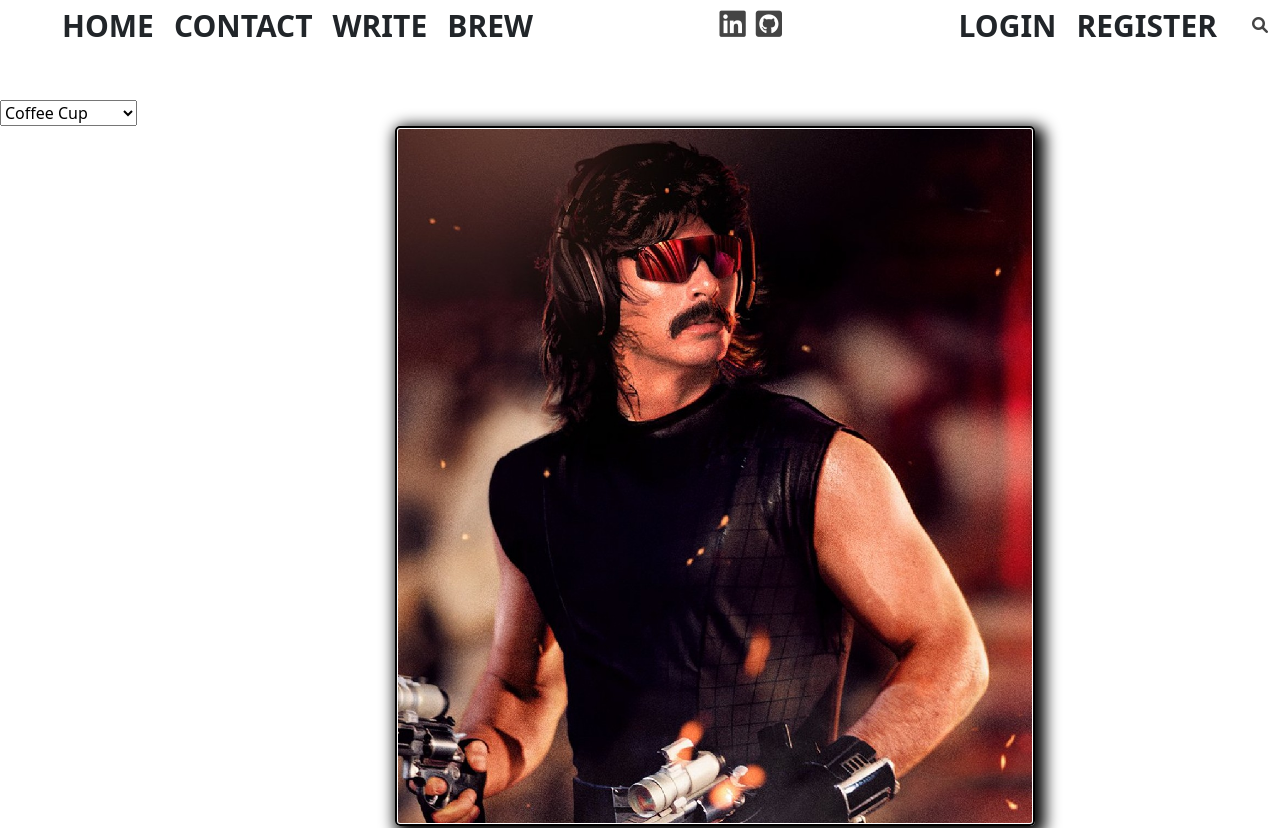
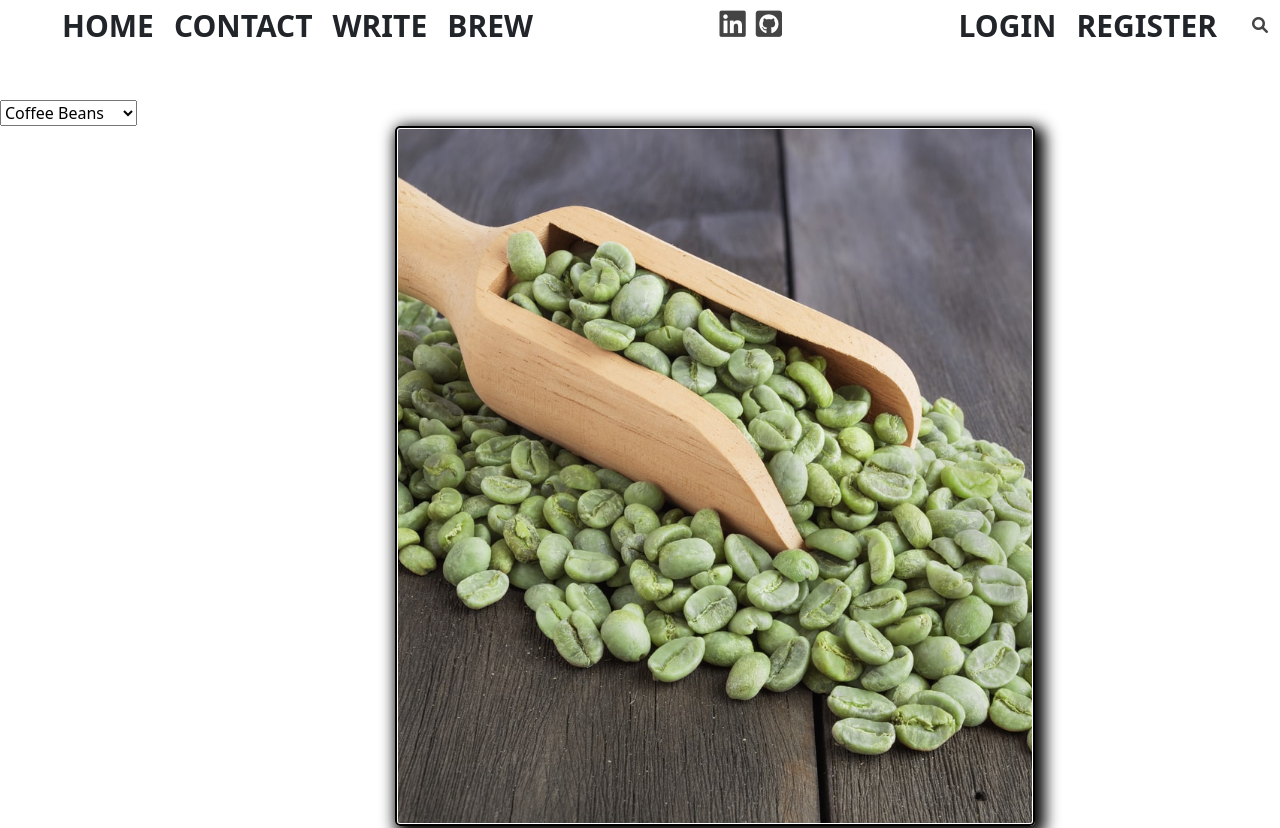
Before and after one commit to BennetWilson/drip-coffee-blog, a React (Create React App) app in the folder client/: page /write in a window 1280 px wide. Shown: the top 828 px of the page. Built offline with nearby package versions, Linux system fonts and the light colour scheme; a web font is replaced by a local one.

Commit message:
style style style

```diff
--- a/client/src/components/post/Post.jsx
+++ b/client/src/components/post/Post.jsx
@@ -21,10 +21,12 @@ export default function Post() {
 
             return (<>
                 <div className="post">
+                    <a href={`/post/${post._id}`}>
                 <img className="postImg"
                 src={post.photo}
                 alt=""
                 />
+                </a>
                 <div className="postInfo">
                     <div className="postCats">
                        {/* <span className="postCat">Music</span>
--- a/client/src/components/post/post.css
+++ b/client/src/components/post/post.css
@@ -33,6 +33,7 @@
     margin-top: 15px;
     margin-right: 10px;
     cursor:pointer;
+
 }
 
 .postTitle{
@@ -41,7 +42,8 @@
     font-weight: 700;
     margin-top: 15px;
     cursor: pointer;
-    text-decoration: none;
+    text-decoration: none !important;
+    color: black !important;
 
 }
 
--- a/client/src/components/singlePost/SinglePost.jsx
+++ b/client/src/components/singlePost/SinglePost.jsx
@@ -7,7 +7,7 @@ import { useQuery, useMutation } from "@apollo/client";
 import "./singlepost.css";
 import CommentForm from "../CommentForm/CommentForm";
 import CommentList from "../CommentList/CommentList";
-import Image from "../../Assets/coffee-images/latte.jpeg";
+import Auth from "../../utils/auth"
 
 export default function SinglePost() {
   const { postId } = useParams();
@@ -39,7 +39,7 @@ export default function SinglePost() {
 
     try {
       const { data } = await updatePost({
-        variables: { ...updatedPost },
+        variables: { ...updatedPost, commentAuthor: Auth.getProfile().data.username },
       });
 
       console.log(data)
--- a/client/src/pages/write/Write.jsx
+++ b/client/src/pages/write/Write.jsx
@@ -66,7 +66,6 @@ const Write = (props) => {
       <label className="dropdown-menu" for="coffee-images">Choose an image:</label>
 
       <select onChange={handleDropdownChange} name="photo" value={formState.photo} id="coffee">
-        <option value="/Assets/coffee-images/coffee-cup.png">Coffee Cup</option>
         <option value="/Assets/coffee-images/green-beans.jpeg">Coffee Beans</option>
         <option value="/Assets/coffee-images/espresso-machine.jpeg">Coffee maker</option>
         <option value="/Assets/coffee-images/latte.jpeg">Latte</option>
@@ -78,7 +77,7 @@ const Write = (props) => {
 
       </select>
       <div className='imageAlign'>
-      <img className="writeImg" src="/Assets/coffee-images/dr-disrespect.jpg" alt="" />
+      <img className="writeImg" src="/Assets/coffee-images/green-beans.jpeg" alt="" />
       </div>
       <form className="writeForm" onSubmit={handleFormSubmit}>
         <div className="writeFormGroup">
```
